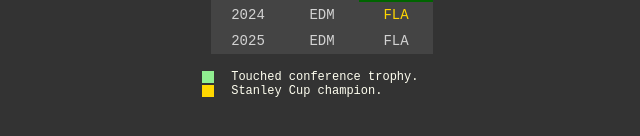
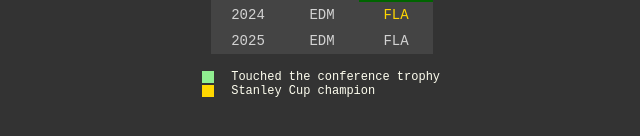
Before and after one commit to bplabombarda/trophytouchers, a Vue app: page / in a window 1280 px wide. Shown: the part 638-774 px from the top of the page, without its empty margins (318-958 px from the left). Built offline with nearby package versions, Linux system fonts and the light colour scheme.

Commit message:
Update Legend.vue

```diff
--- a/src/components/Legend.vue
+++ b/src/components/Legend.vue
@@ -6,11 +6,11 @@ export default {}
   <section class="legend">
     <div className="legend-item">
       <div className="legend-icon legend-touch"></div>
-      Touched conference trophy.
+      Touched the conference trophy
     </div>
     <div className="legend-item">
       <div className="legend-icon legend-champ"></div>
-      Stanley Cup champion.
+      Stanley Cup champion
     </div>
   </section>
 </template>
```
